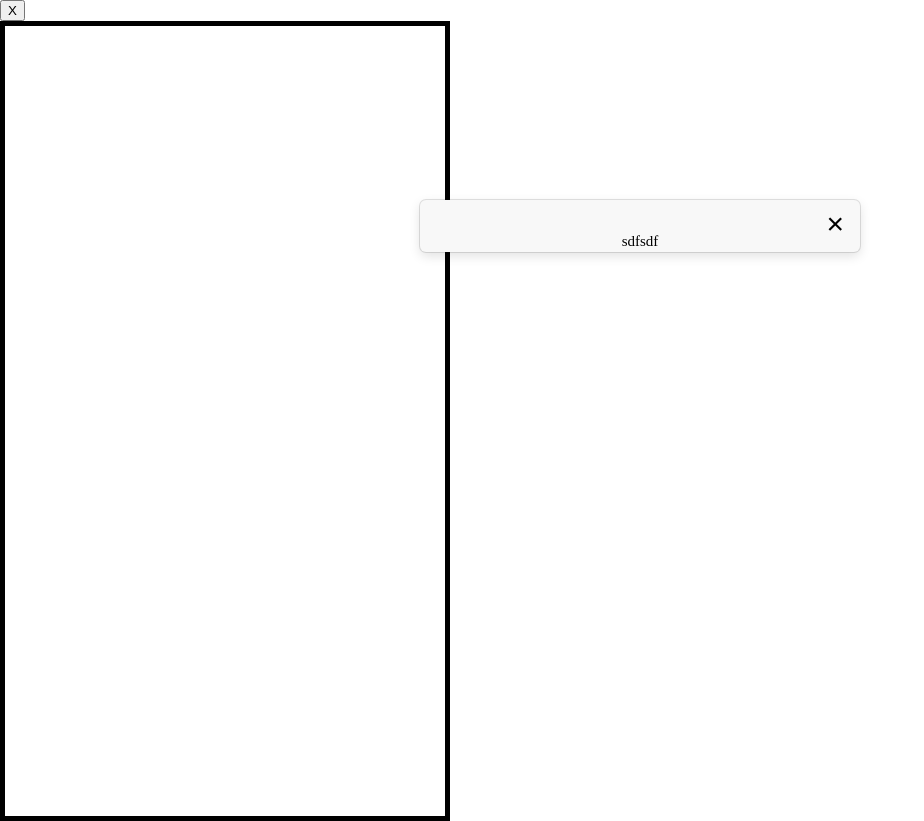
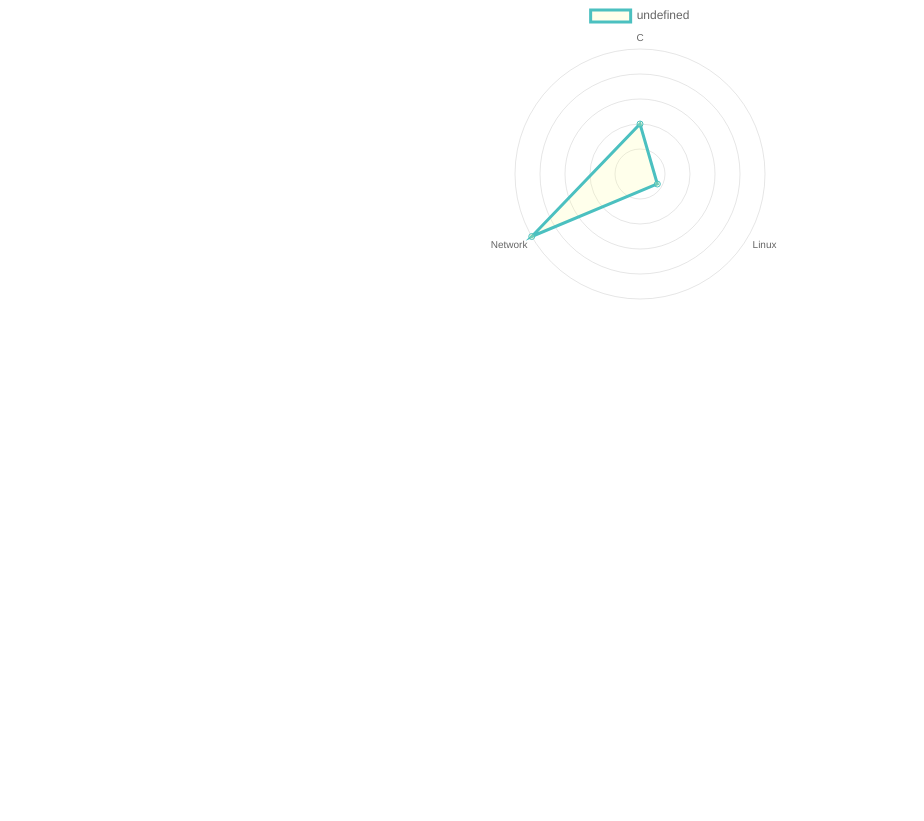
Before and after one commit to zer01ne-eat/dontpanic, a React app: page / in a window 1280 px wide. Shown: the whole page, without its empty margins (0-924 px from the left). After the commit the page ends 800 px from the top, so only its background shows below. Built offline with nearby package versions, Linux system fonts and the light colour scheme.

Commit message:
chart.js added

```diff
--- /dev/null
+++ b/components/chart/index.tsx
@@ -0,0 +1,47 @@
+// import React from 'react';
+import { Radar } from 'react-chartjs-2'
+import React, { useRef, useEffect } from 'react'
+
+
+const Chart = () => {
+    // const canvasRef = useRef(null)
+    // const canvas: any = canvasRef.current
+    // const ctx = canvas.getContext("2d");
+    // const gradient = ctx.createLinearGradient(0, 90, 100, 0);
+    // gradient.addColorStop(0, '#ff9a9e');
+    // gradient.addColorStop(0.5, '#fad0c4');
+    // gradient.addColorStop(1, '#fad0c4');
+
+    return (
+        <Radar
+            data={{
+                labels: ['C', 'Linux', 'Network'],
+                datasets: [{
+                    // label: 'My First Dataset',
+                    data: [65, 59, 80],
+                    fill: 'start',
+                    borderColor: 'rgb(75, 192, 192)',
+                    // tension: 0.1,
+                    backgroundColor: 'rgba(255, 255, 153, 0.2)',
+                }]
+            }}
+        options={{ maintainAspectRatio: false,
+            scale: {
+                angleLines: {
+                    display: false
+                },
+                ticks: {
+                    display: false
+                    // suggestedMin: 50,
+                    // suggestedMax: 100
+                },
+                gridLines: {
+                    circular: true
+                },
+            } }}
+        height={300}
+        />
+      );
+}
+
+export default Chart;
--- a/layouts/App.tsx
+++ b/layouts/App.tsx
@@ -1,8 +1,8 @@
 import React, { useState, useCallback } from 'react';
 import loadable from '@loadable/component';
-
 const NavBar = loadable(() => import('@layouts/navbar'));
 const SignUp = loadable(() => import('@components/signup'));
+const Chart = loadable(() => import('@components/chart'));
 
 const App = () => {
     const [showCreateWorkspaceModal, setShowCreateWorkspaceModal] = useState(true);
@@ -10,11 +10,12 @@ const App = () => {
     const onCloseModal = useCallback(() => {
         setShowCreateWorkspaceModal(false);
       }, []);
-
     return (
-        <div><NavBar />
-    <SignUp show={showCreateWorkspaceModal} onCloseModal={onCloseModal}>sdfsdf</SignUp>
-    </div>
+        <div>
+            {/* <NavBar /> */}
+            <Chart />
+            {/* <SignUp show={showCreateWorkspaceModal} onCloseModal={onCloseModal}>sdfsdf</SignUp> */}
+        </div>
     );
 };
 
--- a/package.json
+++ b/package.json
@@ -24,11 +24,14 @@
     "@emotion/styled": "^11.3.0",
     "@loadable/component": "^5.15.0",
     "@pmmmwh/react-refresh-webpack-plugin": "^0.4.3",
+    "@types/chart.js": "^2.9.34",
     "@types/react": "^17.0.15",
     "@types/react-dom": "^17.0.9",
+    "chart.js": "^2.9.4",
     "cross-env": "^7.0.3",
     "css-loader": "^6.2.0",
     "react": "^17.0.2",
+    "react-chartjs-2": "^2.9.0",
     "react-dom": "^17.0.2",
     "react-router": "^5.2.0",
     "react-router-dom": "^5.2.0",
```
Also changed, not shown: components/chart/ind.js (added, +32 -0 lines), 1 other file (tests, documents, lock files or other folders).
